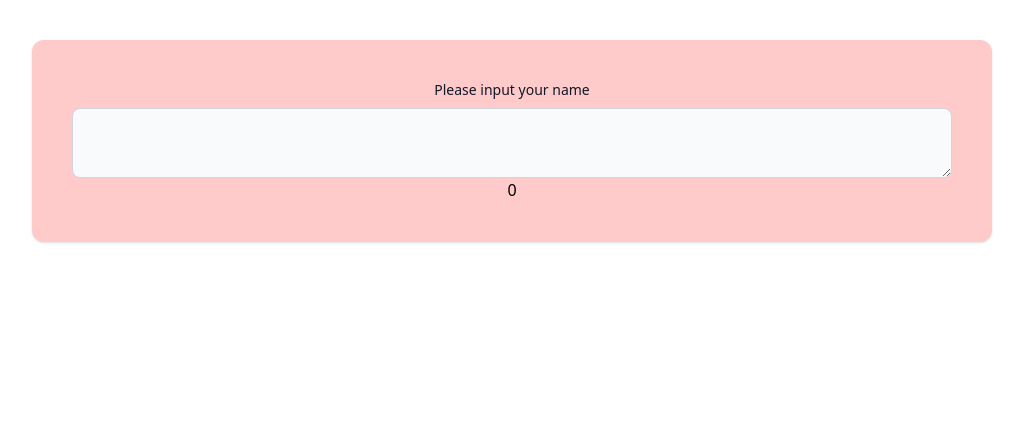
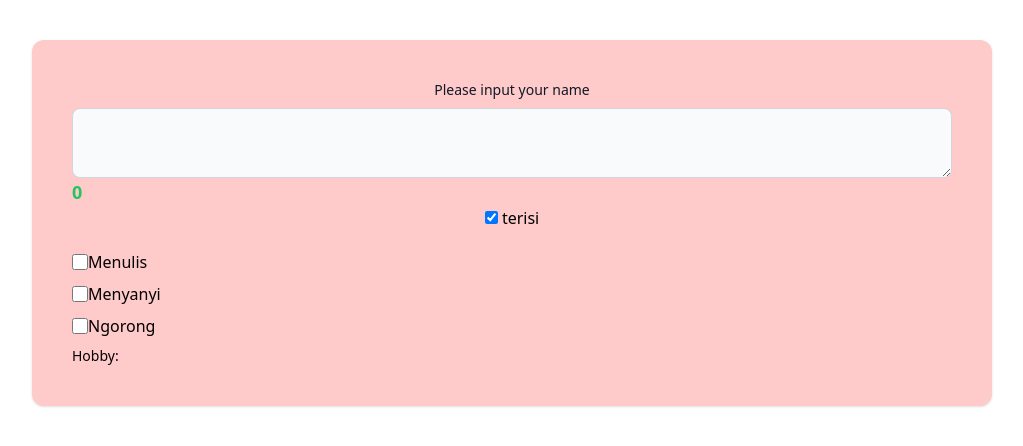
Before and after one commit to anggayudap/alphine-tailwind-kickoff, a plain HTML site: page model.html in a window 1280 px wide. Shown: the whole page, without its empty margins (128-1151 px from the left). Drawn offline with nearby package versions, Linux system fonts and the light colour scheme.

Commit message:
alpine model: databinidng w/ checkbox

```diff
--- a/model.html
+++ b/model.html
@@ -11,14 +11,35 @@
 
 <body>
 
-  <div x-data="{ pesan: '' }"
+  <div x-data="{ pesan: '', open: true, hobby: []}"
     class="container mx-auto w-3/4 text-center mt-10 bg-red-200 p-10 rounded-xl shadow">
 
     <label for="nama" class="text-sm font-medium text-gray-900 block mb-2">Please input your name</label>
     <textarea x-model="pesan" type="text"
       class="bg-gray-50 border border-gray-300 text-gray-900 rounded-lg focus:ring-blue-500 focus:border-blue-500 block w-full p-2.5"></textarea>
 
-      <span x-text="pesan.length"></span>
+      <span x-text="pesan.length" class="text-lg flex text-green-500 font-bold" :class="pesan.length > 20 ? 'text-red-500' : ''"></span>
+
+
+      <input type="checkbox" id="chckbox" x-model="open">
+      <label for="chckbox" x-text="!open ? 'kosong' : 'terisi'"></label>
+
+      <div class="mt-5">
+        <div class="flex items-center mb-2">
+          <input type="checkbox" x-model="hobby" class="w-4 h-4 text-blue-600 border-gray-300 rounded" id="menulis" value="menulis">
+          <label for="menulis">Menulis</label>
+        </div>
+        <div class="flex items-center mb-2">
+          <input type="checkbox" x-model="hobby" class="w-4 h-4 text-blue-600 border-gray-300 rounded" id="menyanyi" value="menyanyi">
+          <label for="menyanyi">Menyanyi</label>
+        </div>
+        <div class="flex items-center mb-2">
+          <input type="checkbox" x-model="hobby" class="w-4 h-4 text-blue-600 border-gray-300 rounded" id="ngorong" value="ngorong">
+          <label for="ngorong">Ngorong</label>
+        </div>
+
+        <p class="text-left text-sm">Hobby: <span x-text="hobby.map(h => h.charAt(0).toUpperCase() + h.slice(1))"></span></p>
+      </div>
 
   </div>
 
```
